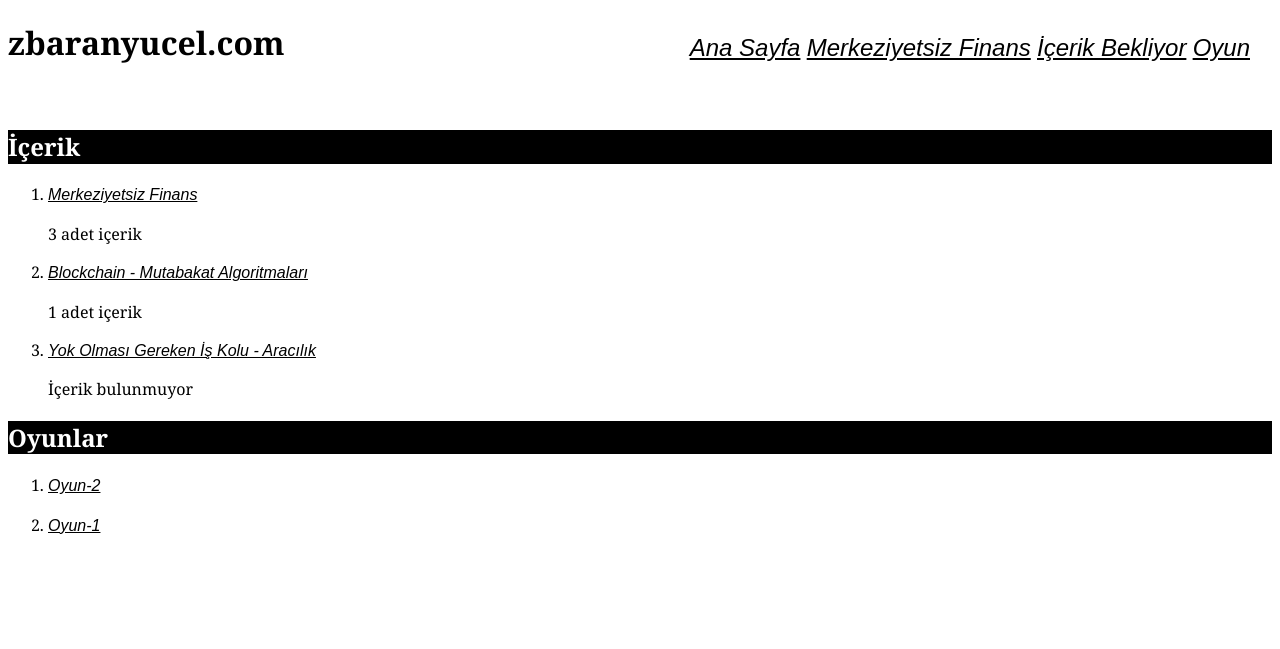
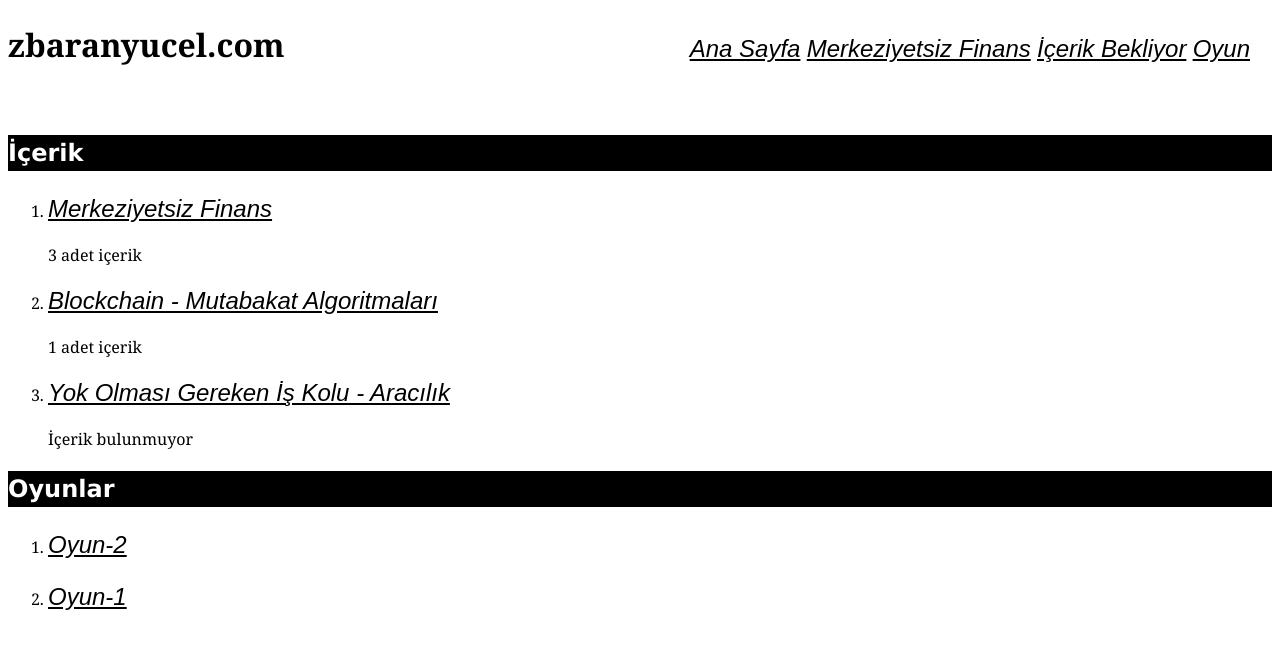
Before and after one commit to baranyucel/depo, a Jekyll site: the page built from index.html, in a window 1280 px wide. Shown: the top 649 px of the page. Built offline with Jekyll 4.4.1, drawn with Linux system fonts in a browser that asks for light colours.

Commit message:
font: normal 1rem/1.5 georgia,serif; normal= ağırlık 1rem= boyut 1.5= satır yüksekliği georgia= yazı tipi serif= alternatif yazı tipi
hepsi tek satıda

```diff
--- a/css/common.css
+++ b/css/common.css
@@ -2,8 +2,9 @@
   margin: 0;
   padding: 0;
 
-  font: normal 100%/1.4 Georgia,serif;
+
   background-color: ##faf8f7;
+  font: normal 1rem/1.5 georgia,serif;
 }
 
 h1, strong, h2 {
@@ -13,12 +14,14 @@
 h2 {
   background-color: black;
   color: white;
+  font-family: verdana, sans-serif;
 }
 
 a {
   color: #000000;
   font-style: oblique;
   font-family: sans-serif;
+  font-size: 1.5rem;
 }
 
 h1 + p {
--- a/css/nav.css
+++ b/css/nav.css
@@ -23,6 +23,7 @@
 position: absolute;
 top: 30px;
 right: 30px;
+
 }
 
 .sitebaslik {
@@ -31,5 +32,5 @@
 
 .merkeziyetsiz {
   color: red;
-
+  font-size: 1.5rem;
 }
```
